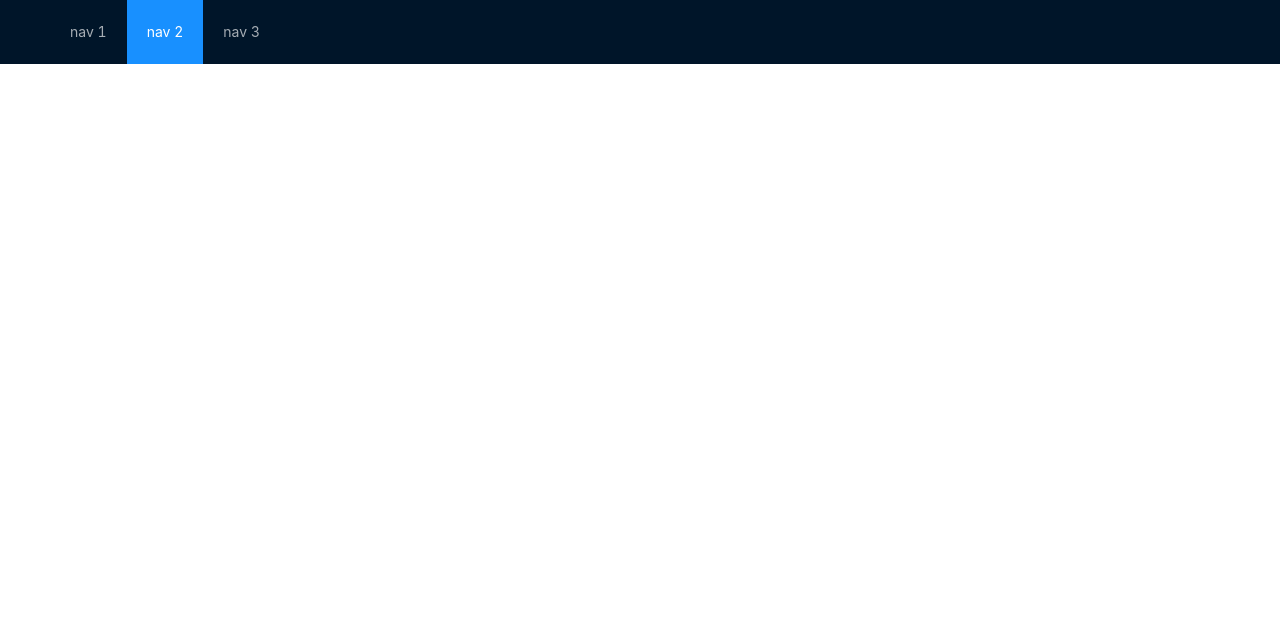
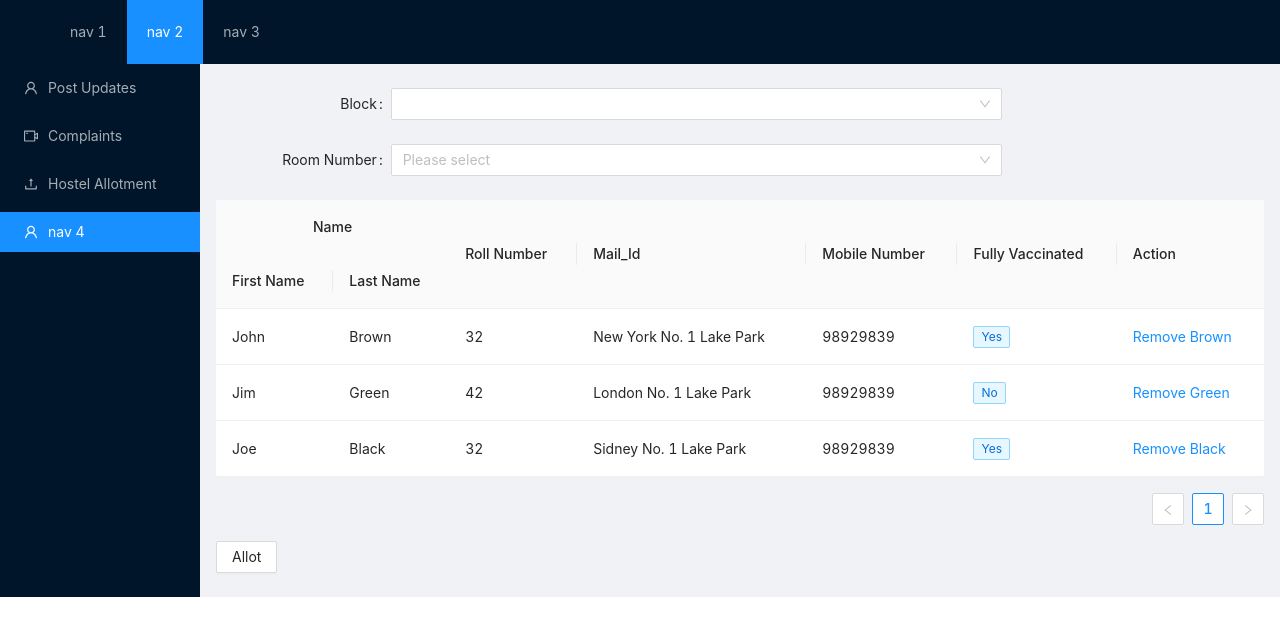
Before and after one commit to chethan180/DBMS_PROJECT, a React (Create React App) app in the folder client/: page /admin/Allotment in a window 1280 px wide. Shown: the top 636 px of the page. Built offline with nearby package versions, Linux system fonts and the light colour scheme.

Commit message:
Hostel_Admin

```diff
--- a/client/src/Components/App.js
+++ b/client/src/Components/App.js
@@ -21,6 +21,7 @@ function App() {
 
             <Route path = "/admin" exact component = {AdminLanding}/>
             <Route path = "/admin/Postupdates" exact component = {AdminLanding}/>
+            <Route path = "/admin/Allotment" exact component = {AdminLanding}/>
 
             <Route path = "/student" exact component = {StudentLanding}/>
             <Route path = "/student/Messpage" exact component = {StudentLanding}/>
--- a/client/src/Components/Hostel_Admin_Landing/AdminLanding.js
+++ b/client/src/Components/Hostel_Admin_Landing/AdminLanding.js
@@ -6,6 +6,7 @@ import { Layout, Menu } from 'antd';
 import { UploadOutlined, UserOutlined, VideoCameraOutlined } from '@ant-design/icons';
 import Postupdates from './Postupdates';
 import { Complaints } from "./Complaints";
+import Allotment from "./Allotment";
 
 const { Header, Content, Footer, Sider } = Layout;
 
@@ -35,7 +36,8 @@ const AdminLanding = () =>
                 <Link to = '/admin'/>
               </Menu.Item>
               <Menu.Item key="3" icon={<UploadOutlined />}>
-                nav 3
+                Hostel Allotment
+                <Link to = '/admin/Allotment'/>
               </Menu.Item>
               <Menu.Item key="4" icon={<UserOutlined />}>
                 nav 4
@@ -46,7 +48,7 @@ const AdminLanding = () =>
             <Content style={{ margin: '24px 16px 0' }}>
               <Route path = "/admin" exact  component = {Complaints}/>
               <Route path = "/admin/Postupdates" exact component = {Postupdates}/>
-
+              <Route path = "/admin/Allotment" exact component = {Allotment}/>
             </Content>
           </Layout>
         </Layout>
--- /dev/null
+++ b/client/src/Components/Hostel_Admin_Landing/Allotment.js
@@ -0,0 +1,294 @@
+import React, { useState } from 'react';
+import {BrowserRouter as Router,Route, Switch} from "react-router-dom";
+import { Rate } from 'antd';
+import { Table, Tag, Space } from 'antd';
+import { Cascader } from 'antd';
+
+import {
+  Form,
+  Input,
+  Button,
+  Radio,
+  Select,
+  // Cascader,
+  DatePicker,
+  InputNumber,
+  TreeSelect,
+} from 'antd';
+
+const { Column, ColumnGroup } = Table;
+
+const Allotment = () => {
+  const [componentSize, setComponentSize] = useState('default');
+  function onChange(value) {
+    console.log(value);
+  }
+  const options = [
+    {
+      value: 'Ground',
+      label: 'Ground',
+      children: [
+        {
+          value: '1',
+          label: '1',
+        },
+        {
+          value: '2',
+          label: '2',
+        },
+        {
+          value: '3',
+          label: '3',
+        },
+        {
+          value: '4',
+          label: '4',
+
+        }
+      ],
+    },
+    {
+      value: 'First',
+      label: 'First',
+      children: [
+        {
+          value: '21',
+          label: '21',
+        },
+        {
+          value: '22',
+          label: '22',
+        },
+        {
+          value: '23',
+          label: '23',
+        },
+        {
+          value: '24',
+          label: '24',
+
+        }
+      ],
+    },
+    {
+      value: 'Second',
+      label: 'Second',
+      children: [
+        {
+          value: '41',
+          label: '41',
+        },
+        {
+          value: '42',
+          label: '42',
+        },
+        {
+          value: '43',
+          label: '43',
+        },
+        {
+          value: '44',
+          label: '44',
+
+        }
+      ],
+    },
+  ];
+
+  const data = [
+    {
+      key: '1',
+      firstName: 'John',
+      lastName: 'Brown',
+      RollNumber: 32,
+      Mail_Id: 'New York No. 1 Lake Park',
+      MobileNumber:'98929839',
+      tags: ['Yes'],
+    },
+    {
+      key: '2',
+      firstName: 'Jim',
+      lastName: 'Green',
+      RollNumber: 42,
+      Mail_Id: 'London No. 1 Lake Park',
+      MobileNumber:'98929839',
+      tags: ['No'],
+    },
+    {
+      key: '3',
+      firstName: 'Joe',
+      lastName: 'Black',
+      RollNumber: 32,
+      Mail_Id: 'Sidney No. 1 Lake Park',
+      MobileNumber:'98929839',
+      tags: ['Yes'],
+    },
+  ];
+
+  const onFormLayoutChange = ({ size }) => {
+    setComponentSize(size);
+  };
+
+  return (
+    <>
+      <Form
+        labelCol={{
+          span: 4,
+        }}
+        wrapperCol={{
+          span: 14,
+        }}
+        layout="horizontal"
+        initialValues={{
+          size: componentSize,
+        }}
+        onValuesChange={onFormLayoutChange}
+        size={componentSize}
+      >
+
+        <Form.Item label="Block">
+          <Select>
+            <Select.Option value="Nilgiri">Nilgiri</Select.Option>
+            <Select.Option value="Aravalli">Aravalli</Select.Option>
+            <Select.Option value="Satpura">Satpura</Select.Option>
+            <Select.Option value="Vindhya">Vindhya</Select.Option>
+          </Select>
+        </Form.Item>
+
+        {/* <Form.Item label="Floor">
+          <Select>
+            <Select.Option value="Ground">Ground</Select.Option>
+            <Select.Option value="First">First</Select.Option>
+            <Select.Option value="Second">Second</Select.Option>
+          </Select>
+        </Form.Item>
+
+        <Form.Item label="Room Number">
+          <Select>
+            <Select.Option value="Ground">1</Select.Option>
+            <Select.Option value="First">2</Select.Option>
+            <Select.Option value="Second">3</Select.Option>
+          </Select>
+        </Form.Item> */}
+        <Form.Item label="Room Number">
+        <Cascader options={options} onChange={onChange} placeholder="Please select" />
+        </Form.Item>
+
+
+
+        <Table dataSource={data}>
+        <ColumnGroup title="Name">
+          <Column title="First Name" dataIndex="firstName" key="firstName" />
+          <Column title="Last Name" dataIndex="lastName" key="lastName" />
+        </ColumnGroup>
+        <Column title="Roll Number" dataIndex="RollNumber" key="RollNumber" />
+        <Column title="Mail_Id" dataIndex="Mail_Id" key="Mail_Id" />
+        <Column title="Mobile Number" dataIndex="MobileNumber" key="MobileNumber" />
+        <Column
+          title=" Fully Vaccinated"
+          dataIndex="tags"
+          key="tags"
+          render={tags => (
+            <>
+              {tags.map(tag => (
+                <Tag color="blue" key={tag}>
+                  {tag}
+                </Tag>
+              ))}
+            </>
+          )}
+        />
+        <Column
+          title="Action"
+          key="action"
+          render={(text, record) => (
+            <Space size="middle">
+              <a>Remove {record.lastName}</a>
+            </Space>
+          )}
+        />
+      </Table>
+      <Form.Item>
+          <Button>Allot</Button>
+        </Form.Item>
+
+      </Form>
+    </>
+  );
+};
+
+export default Allotment;
+
+// import { Cascader } from 'antd';
+
+// const options = [
+//   {
+//     value: 'Ground',
+//     label: 'Ground',
+//     children: [
+//       {
+//         value: '1',
+//         label: '1',
+
+//         value: '2',
+//         label: '2',
+
+//         value: '3',
+//         label: '3',
+
+//         value: '4',
+//         label: '4',
+
+//       },
+//     ],
+//   },
+//   {
+//     value: 'First',
+//     label: 'First',
+//     children: [
+//       {
+//         value: '21',
+//         label: '21',
+
+//         value: '22',
+//         label: '22',
+
+//         value: '23',
+//         label: '23',
+
+//         value: '24',
+//         label: '24',
+
+//       },
+//     ],
+//   },
+//   {
+//     value: 'Second',
+//     label: 'Second',
+//     children: [
+//       {
+//         value: '41',
+//         label: '41',
+
+//         value: '42',
+//         label: '42',
+
+//         value: '43',
+//         label: '43',
+
+//         value: '44',
+//         label: '44',
+
+//       },
+//     ],
+//   },
+// ];
+
+// function onChange(value) {
+//   console.log(value);
+// }
+
+// ReactDOM.render(
+//   <Cascader options={options} onChange={onChange} placeholder="Please select" />,
+//   mountNode,
+// );
--- a/client/src/Components/Hostel_Admin_Landing/Complaints.js
+++ b/client/src/Components/Hostel_Admin_Landing/Complaints.js
@@ -1,38 +1,37 @@
-import React, { useEffect } from 'react';
+import React from 'react';
 import { Table, Tag, Space } from 'antd';
-import axios from 'axios';
 
 const { Column, ColumnGroup } = Table;
 
 
 export const Complaints = () => {
-
-
-
     const data = [
         {
           key: '1',
           firstName: 'John',
           lastName: 'Brown',
-          age: 32,
-          address: 'New York No. 1 Lake Park',
-          tags: ['nice', 'developer'],
+          RollNumber: 32,
+          Mail_Id: 'New York No. 1 Lake Park',
+          MobileNumber:'98929839',
+          tags: ['Yes'],
         },
         {
           key: '2',
           firstName: 'Jim',
           lastName: 'Green',
-          age: 42,
-          address: 'London No. 1 Lake Park',
-          tags: ['loser'],
+          RollNumber: 42,
+          Mail_Id: 'London No. 1 Lake Park',
+          MobileNumber:'98929839',
+          tags: ['No'],
         },
         {
           key: '3',
           firstName: 'Joe',
           lastName: 'Black',
-          age: 32,
-          address: 'Sidney No. 1 Lake Park',
-          tags: ['cool', 'teacher'],
+          RollNumber: 32,
+          Mail_Id: 'Sidney No. 1 Lake Park',
+          MobileNumber:'98929839',
+          tags: ['Yes'],
         },
       ];
       return(
@@ -41,10 +40,11 @@ export const Complaints = () => {
           <Column title="First Name" dataIndex="firstName" key="firstName" />
           <Column title="Last Name" dataIndex="lastName" key="lastName" />
         </ColumnGroup>
-        <Column title="Age" dataIndex="age" key="age" />
-        <Column title="Address" dataIndex="address" key="address" />
+        <Column title="Roll Number" dataIndex="RollNumber" key="RollNumber" />
+        <Column title="Mail_Id" dataIndex="Mail_Id" key="Mail_Id" />
+        <Column title="Mobile Number" dataIndex="MobileNumber" key="MobileNumber" />
         <Column
-          title="Tags"
+          title=" Fully Vaccinated"
           dataIndex="tags"
           key="tags"
           render={tags => (
@@ -62,8 +62,7 @@ export const Complaints = () => {
           key="action"
           render={(text, record) => (
             <Space size="middle">
-              <a>Invite {record.lastName}</a>
-              <a>Delete</a>
+              <a>Remove {record.lastName}</a>
             </Space>
           )}
         />
--- a/client/src/Components/Mess_Admin_Landing/Complaints.js
+++ b/client/src/Components/Mess_Admin_Landing/Complaints.js
@@ -72,5 +72,4 @@ const Complaints = () => {
       </Table>
       );
 }
-
 export default Complaints;
```
